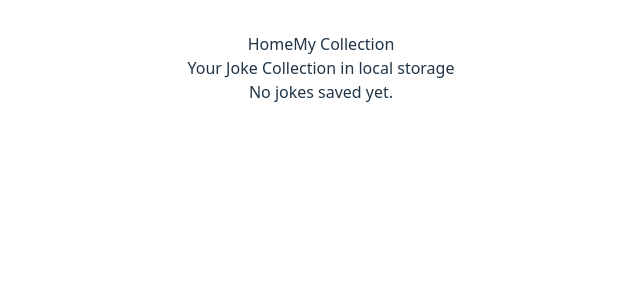
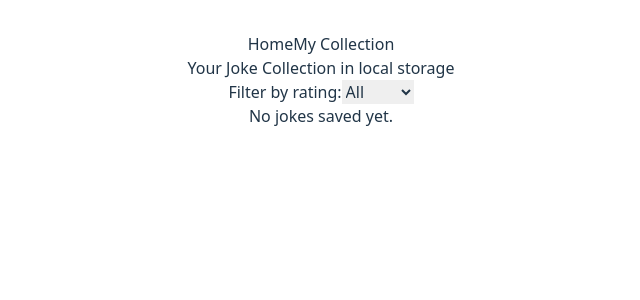
Before and after one commit to OdysseasKarastergiou/joke-collection-assignment, a Vue app: page /collection in a window 1280 px wide. Shown: the top 300 px of the page, without its empty margins (319-959 px from the left). Built offline with nearby package versions, Linux system fonts and the light colour scheme.

Commit message:
added dropdown to filter jokes in collection based on rating

```diff
--- a/src/components/JokeCollection.vue
+++ b/src/components/JokeCollection.vue
@@ -1,8 +1,19 @@
 <template>
   <div class="p-6">
     <h2 class="text-xl mb-4">Your Joke Collection in local storage</h2>
-      <div v-if="jokes.length === 0">No jokes saved yet.</div>
-      <div v-for="joke in jokes" :key="joke.id" class="mb-4">
+    <div class="mb-4">
+      <label for="rating-filter" class="mr-2">Filter by rating:</label>
+      <select id="rating-filter" v-model="ratingFilter" class="border rounded p-2">
+        <option value="">All</option>
+        <option value="1">1 Star</option>
+        <option value="2">2 Stars</option>
+        <option value="3">3 Stars</option>
+        <option value="4">4 Stars</option>
+        <option value="5">5 Stars</option>
+      </select>
+    </div>
+    <div v-if="filteredJokes.length === 0">No jokes saved yet.</div>
+    <div v-for="joke in filteredJokes" :key="joke.id" class="mb-4">
       <JokeCard :joke="joke" />
       <JokeButton color="red" @click="removeJoke(joke.id)" class="mt-4">Remove</JokeButton>
     </div>
@@ -10,11 +21,12 @@
 </template>
 
 <script setup>
-  import { ref, onMounted } from 'vue';
+import { ref, computed, onMounted } from 'vue';
 import JokeCard from './JokeCard.vue';
 import JokeButton from './JokeButton.vue';
 
 const jokes = ref([]);
+const ratingFilter = ref('');
 
 function loadJokes() {
   jokes.value = JSON.parse(localStorage.getItem('jokes') || '[]');
@@ -22,6 +34,13 @@
 
 onMounted(loadJokes);
 
+const filteredJokes = computed(() => {
+  if (ratingFilter.value === '') {
+    return jokes.value;
+  }
+  return jokes.value.filter(joke => joke.rating === parseInt(ratingFilter.value));
+});
+
 function removeJoke(id) {
   jokes.value = jokes.value.filter(j => j.id !== id);
   localStorage.setItem('jokes', JSON.stringify(jokes.value));
```
Lines whose indentation alone changed are shown as unchanged.
